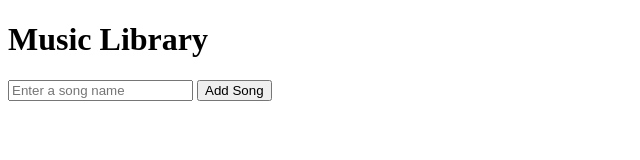
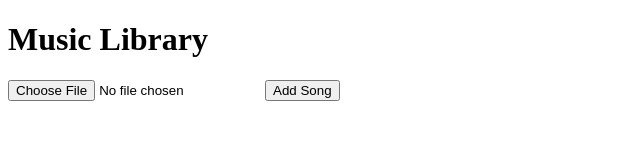
Before and after one commit to Bladen00-afk/Music-Libary, a plain HTML site: page index.html in a window 1280 px wide. Shown: the whole page, without its empty margins (0-640 px from the left). Drawn offline with Linux system fonts and the light colour scheme.

Commit message:
Update index.html
changed it to add files instead of searching them up instead

```diff
--- a/index.html
+++ b/index.html
@@ -5,8 +5,7 @@
 </head>
 <body>
   <h1>Music Library</h1>
- <input type="text" id="songInput"
-   placeholder="Enter a song name">
+ <input type="file" id="songInput" accept=".mp3">
     <button onclick="addSong()">Add Song</button>
    <ul id="songList"></ul>
   <script src="script.js"></script>
```
